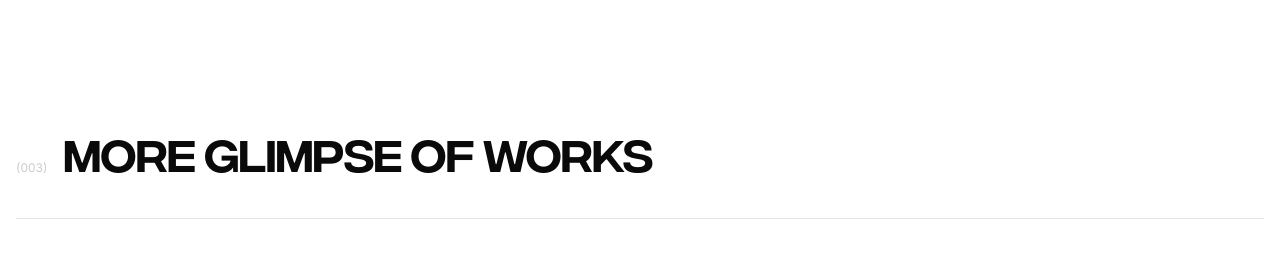
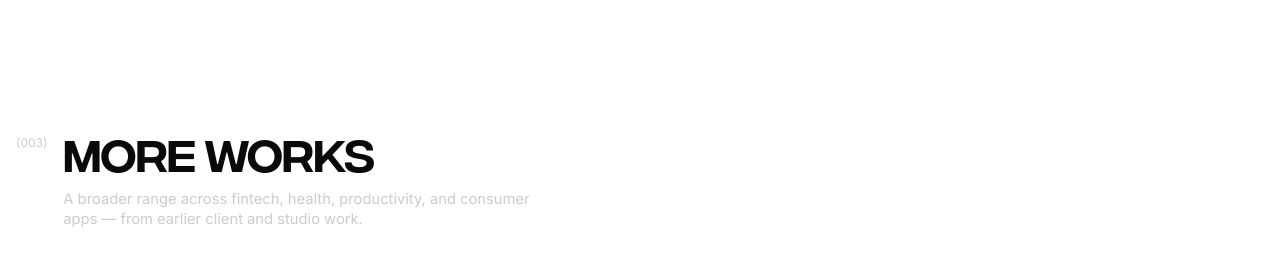
Before and after one commit to Fazlul-Azim-Khan/Portfolio, a Next.js app: page / in a window 1280 px wide. Shown: the part 3120-3377 px from the top of the page. Built offline with nearby package versions, Linux system fonts and the light colour scheme; grey boxes are pictures that could not be loaded.

Commit message:
Landing copy

```diff
--- a/src/features/landing/components/MoreWork.module.css
+++ b/src/features/landing/components/MoreWork.module.css
@@ -54,7 +54,7 @@
 .header {
   display:        flex;
   flex-direction: row;
-  align-items:    baseline;
+  align-items:    flex-start;
   width:          100%;
   gap:            var(--gap-16);
 }
@@ -70,9 +70,18 @@
   color:          var(--color-tertiary);
   flex-shrink:    0;
   margin:         0;
+  padding-top:    4px;                 /* optical alignment with heading cap-height */
 }
 
-/* HEADING — "More glimpse of works" · Integral CF 56px H3 · --color-primary */
+/* HEADER CONTENT — right column: heading + subheading stacked */
+.headerContent {
+  display:        flex;
+  flex-direction: column;
+  gap:            var(--gap-16);
+  flex:           1;
+}
+
+/* HEADING — "More works" · Integral CF 56px H3 · --color-primary */
 .headerHeading {
   font-family:    var(--font-display);
   font-size:      var(--text-h3);      /* 56px */
@@ -82,7 +91,18 @@
   text-transform: uppercase;
   color:          var(--color-primary);
   margin:         0;
-  flex:           1;
+}
+
+/* SUBHEADING — Inter body · --color-tertiary · max-width 500px */
+.headerSubheading {
+  font-family:    var(--font-body);
+  font-size:      var(--text-body);    /* 16px */
+  font-weight:    var(--weight-regular);
+  line-height:    var(--lh-body);      /* 20px */
+  letter-spacing: var(--tracking-body);
+  color:          var(--color-tertiary);
+  max-width:      500px;
+  margin:         0;
 }
 
 
--- a/src/features/landing/components/MoreWork.tsx
+++ b/src/features/landing/components/MoreWork.tsx
@@ -99,9 +99,14 @@ export default function MoreWork() {
         <p className={styles.headerIndex}>
           {gallery.meta.index}
         </p>
-        <h2 className={styles.headerHeading}>
-          {gallery.meta.heading}
-        </h2>
+        <div className={styles.headerContent}>
+          <h2 className={styles.headerHeading}>
+            {gallery.meta.heading}
+          </h2>
+          <p className={styles.headerSubheading}>
+            {gallery.meta.subheading}
+          </p>
+        </div>
       </div>
 
       {/* ── Divider below header ─────────────────────────── */}
--- a/src/features/landing/content.ts
+++ b/src/features/landing/content.ts
@@ -138,8 +138,9 @@ export interface GalleryItem {
 
 export const gallery = {
   meta: {
-    index:   '(003)',
-    heading: 'More glimpse of works',
+    index:      '(003)',
+    heading:    'More works',
+    subheading: 'A broader range across fintech, health, productivity, and consumer apps — from earlier client and studio work.',
   },
   items: [
     // Row 1
```
